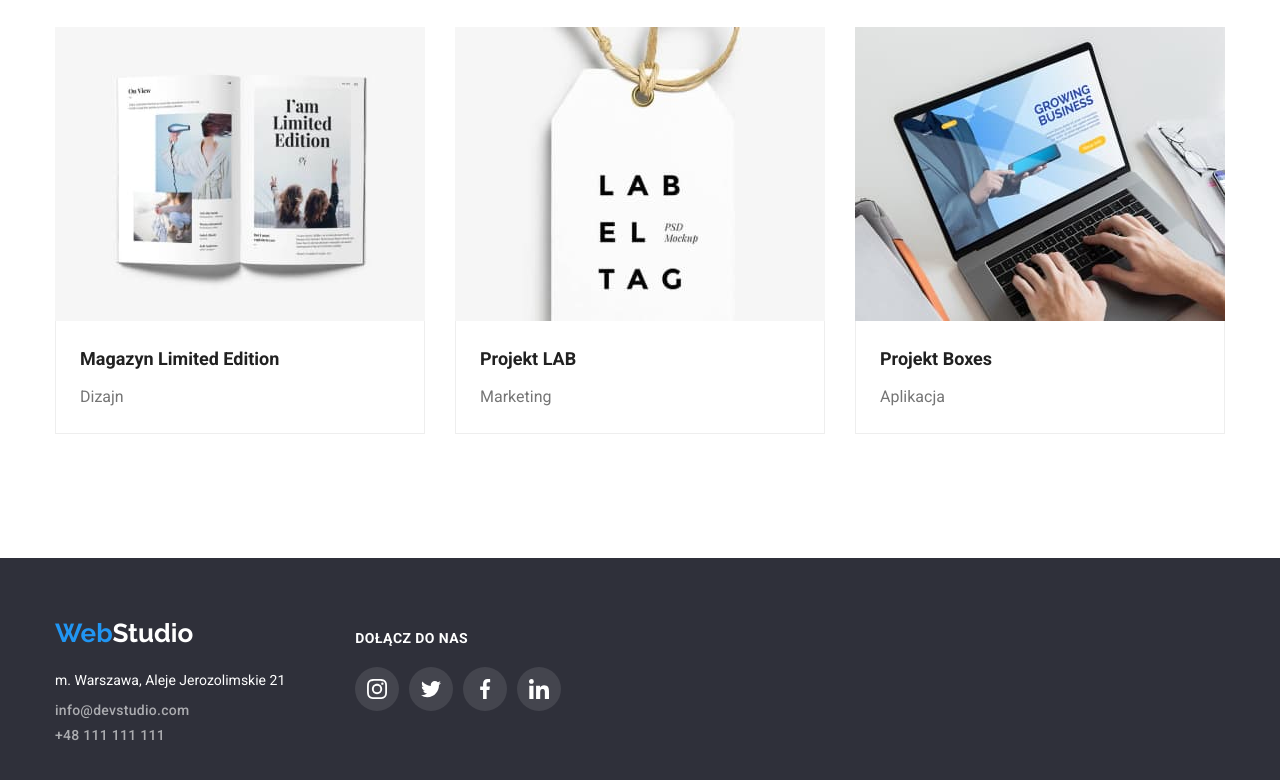
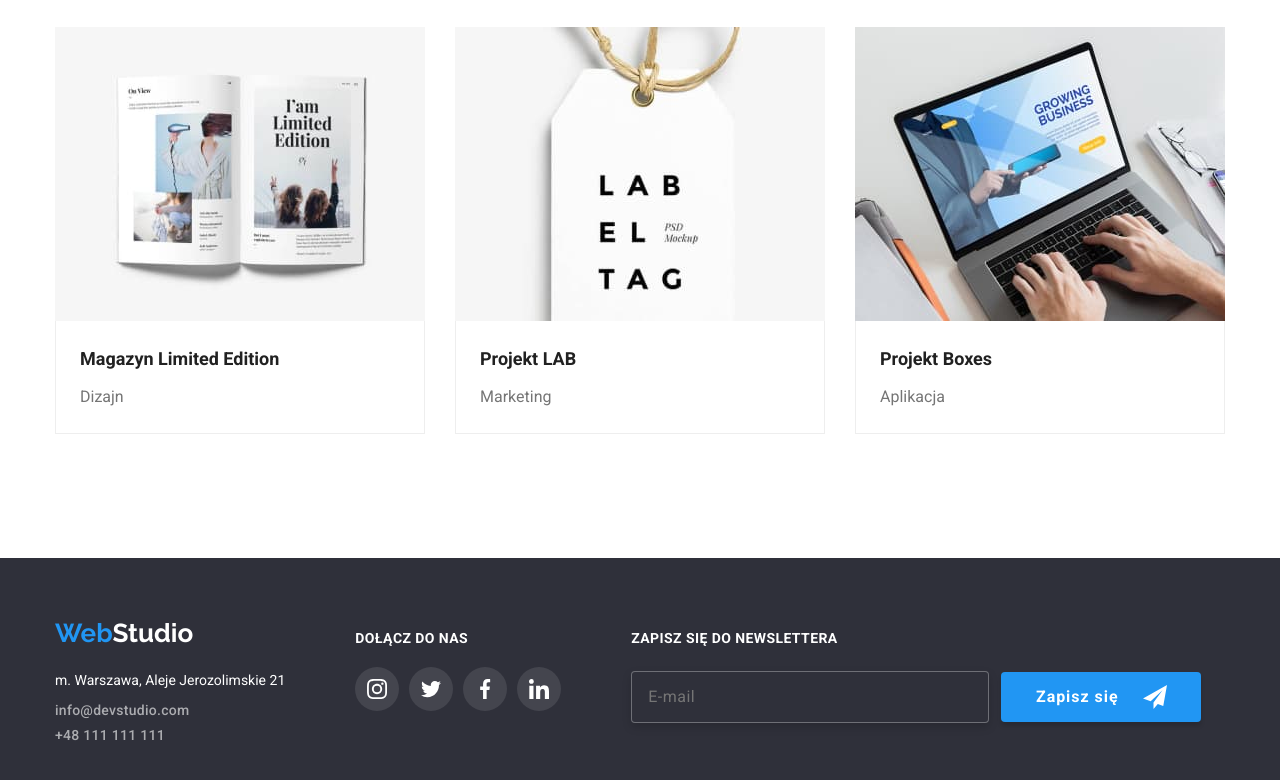
Before and after one commit to pawel-strzelecki/goit-markup-hw-06, a plain HTML site: page portfolio.html in a window 1280 px wide. Shown: the part 1100-1880 px from the top of the page. Drawn offline with nearby package versions, Linux system fonts and the light colour scheme.

Commit message:
added newsletter field in footer

```diff
--- a/portfolio.html
+++ b/portfolio.html
@@ -313,6 +313,19 @@
               </li>
             </ul>
           </div>
+          <div class="footer__newsletter--flex">
+            <h4 class="footer-text">ZAPISZ SIĘ DO NEWSLETTERA</h4>
+              <form class="footer__newsletter-form--flex">
+                <label for="e-mail-newsletter">
+                  <input class="footer__newsletter-form--input" id="e-mail-newsletter" name="e-mail-sign-up-for-newsletter" placeholder="E-mail">
+                </label>
+                <button class="main-button newsletter-button" type="submit">
+                  <span>Zapisz się</span>
+                  <svg class="footer__newsletter-button--icon">
+                    <use href="./images/icons.svg#icon-icon-send"></use>
+                  </svg>
+                </button>
+              </form>
         </div>
       </section>
     </footer>
```
